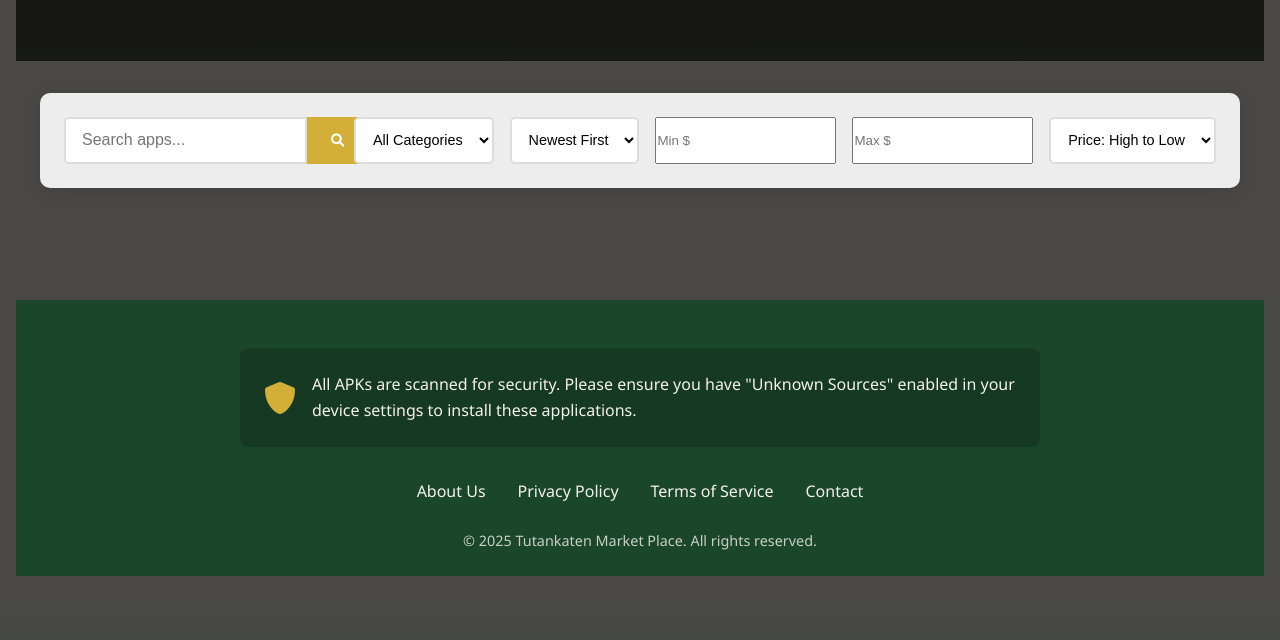
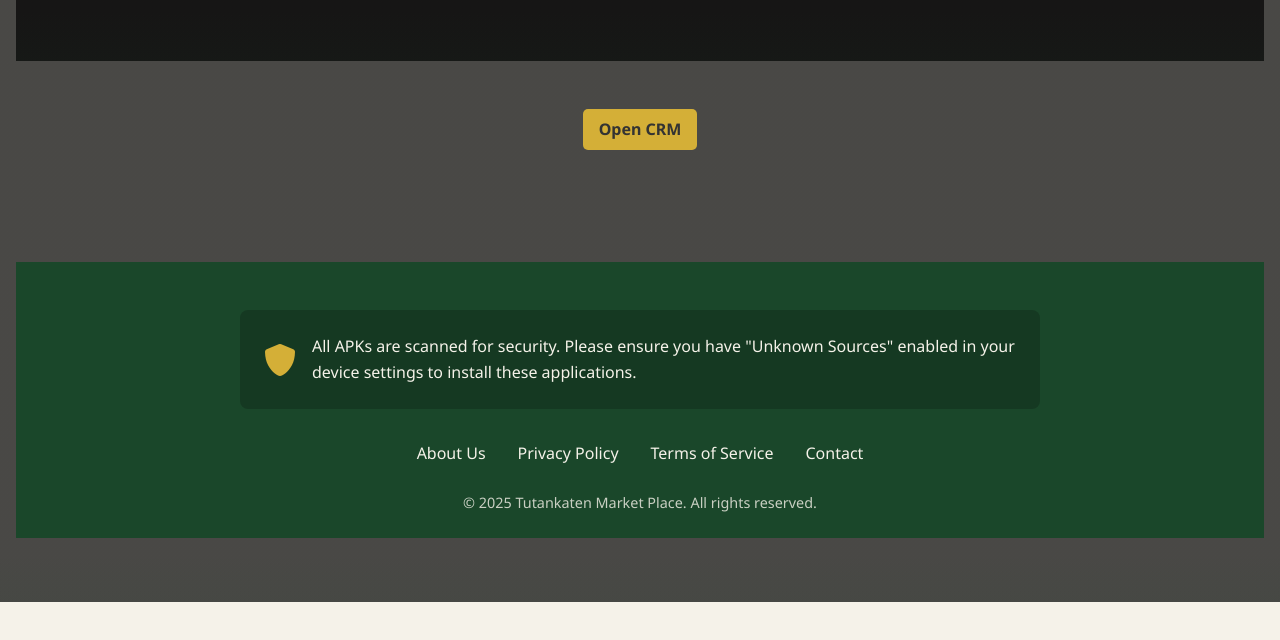
Before and after one commit to Hotwodi/softaidev, a plain HTML site: page marketplace.html in a window 1280 px wide. Shown: the part 247-887 px from the top of the page. After the commit the page ends 849 px from the top, so only its background shows below. Drawn offline with Linux system fonts and the light colour scheme; a script that the page names is missing.

Commit message:
Replace marketplace search/filter with CRM CTA; remove header/footer CRM links

```diff
--- a/css/marketplace.css
+++ b/css/marketplace.css
@@ -96,6 +96,23 @@ body {
 .header-content p {
     font-size: 1.2rem;
     opacity: 0.9;
+}
+
+.crm-link {
+    display: inline-block;
+    margin-top: 1rem;
+    padding: 0.5rem 1rem;
+    background: var(--primary-color);
+    color: var(--text-color);
+    text-decoration: none;
+    border-radius: 5px;
+    font-weight: bold;
+    transition: var(--transition);
+}
+
+.crm-link:hover {
+    background: var(--secondary-color);
+    color: var(--text-light);
 }
 
 /* Search & Filter Bar */
--- a/marketplace.html
+++ b/marketplace.html
@@ -27,45 +27,18 @@
     <!-- Rolling Security Banner removed -->
 
     <main id="main-content" class="container" role="main">
-        <div class="search-filter-bar">
-            <div class="search-box">
-                <input type="text" id="searchInput" placeholder="Search apps...">
-                <button><i class="fas fa-search"></i></button>
-            </div>
-            <div class="filter-controls">
-                <select id="categoryFilter">
-                    <option value="">All Categories</option>
-                    <option value="daw">DAWs</option>
-                    <option value="productivity">Productivity</option>
-                    <option value="game">Games</option>
-                    <option value="utility">Utilities</option>
-                </select>
-                <select id="sortBy">
-                    <option value="newest">Newest First</option>
-                <label for="priceMin" class="sr-only">Minimum price</label>
-                <input type="number" id="priceMin" placeholder="Min $" min="0" step="0.01" aria-label="Minimum price">
-                <label for="priceMax" class="sr-only">Maximum price</label>
-                <input type="number" id="priceMax" placeholder="Max $" min="0" step="0.01" aria-label="Maximum price">
-                <label for="sortBy" class="sr-only">Sort results</label>
-                <select id="sortBy" aria-label="Sort results">
-                    <option value="price_desc">Price: High to Low</option>
-                    <option value="price_asc">Price: Low to High</option>
-                    <option value="newest">Newest</option>
-                    <option value="popular">Most Popular</option>
-                    <option value="name">A to Z</option>
-                </select>
-            </div>
+        <div class="crm-cta" style="max-width:1200px;margin:2rem auto;text-align:center;">
+            <a href="https://www.crm.softaidev.com" target="_blank" rel="noopener noreferrer" class="crm-link">Open CRM</a>
         </div>
 
         <div class="app-grid" id="appGrid">
-            <!-- App cards will be dynamically inserted here -->
-        </div>
+            <!-- Product cards or placeholders could go here -->
         </div>
 
         <!-- App Details Modal -->
-    <div class="modal" id="appModal">
+        <div class="modal" id="appModal" aria-hidden="true" role="dialog" aria-modal="true">
             <div class="modal-content">
-            <span class="close-btn">&times;</span>
+                <span class="close-btn" role="button" aria-label="Close">&times;</span>
                 <div class="modal-body">
                     <div class="app-details">
                         <div class="app-header">
@@ -99,6 +72,7 @@
                         <div class="app-permissions">
                             <h3>Permissions Required</h3>
                             <ul class="permissions-list"></ul>
+                        </div>
                     </div>
                 </div>
             </div>
```
Lines whose indentation alone changed are shown as unchanged.
